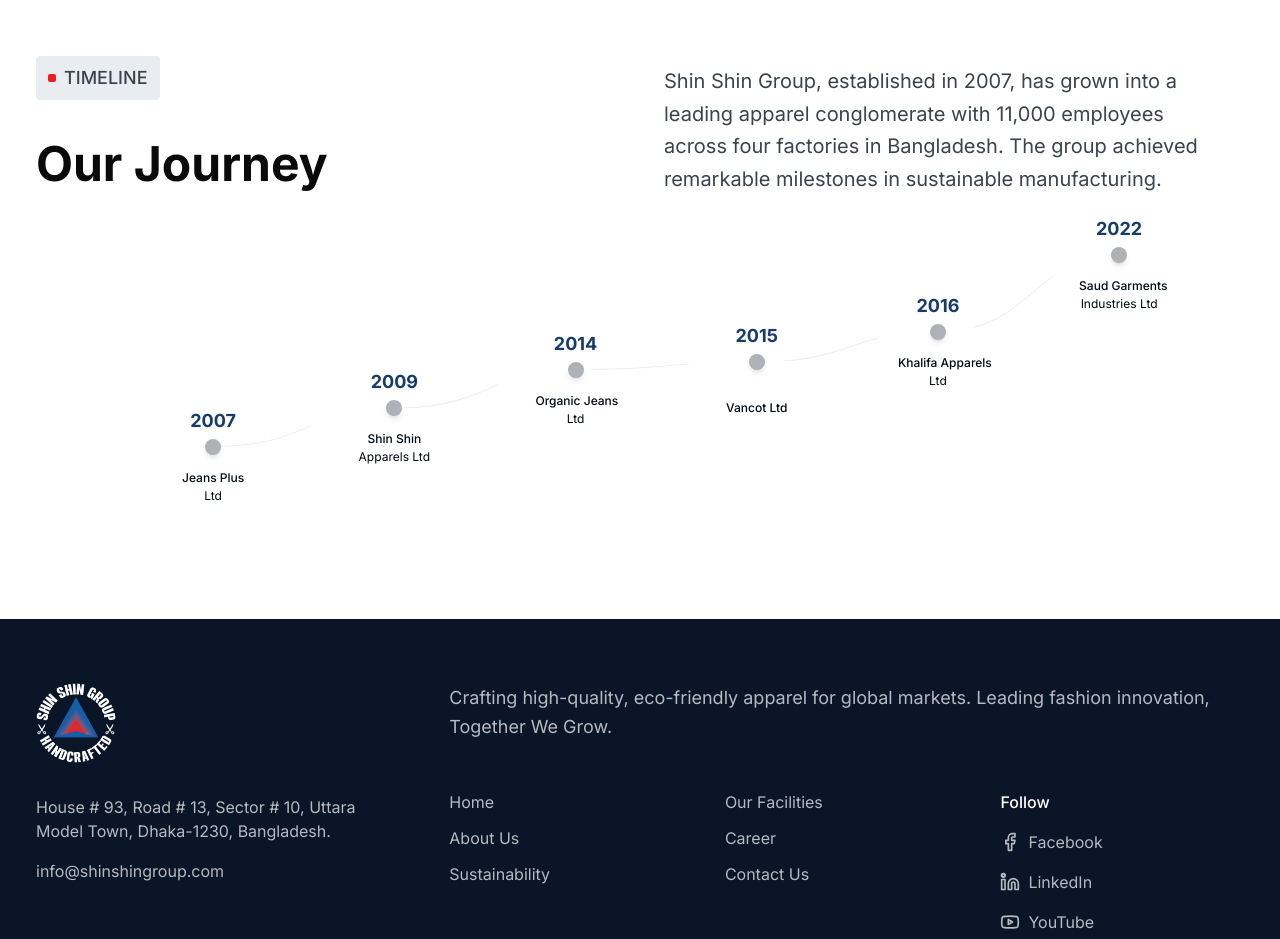
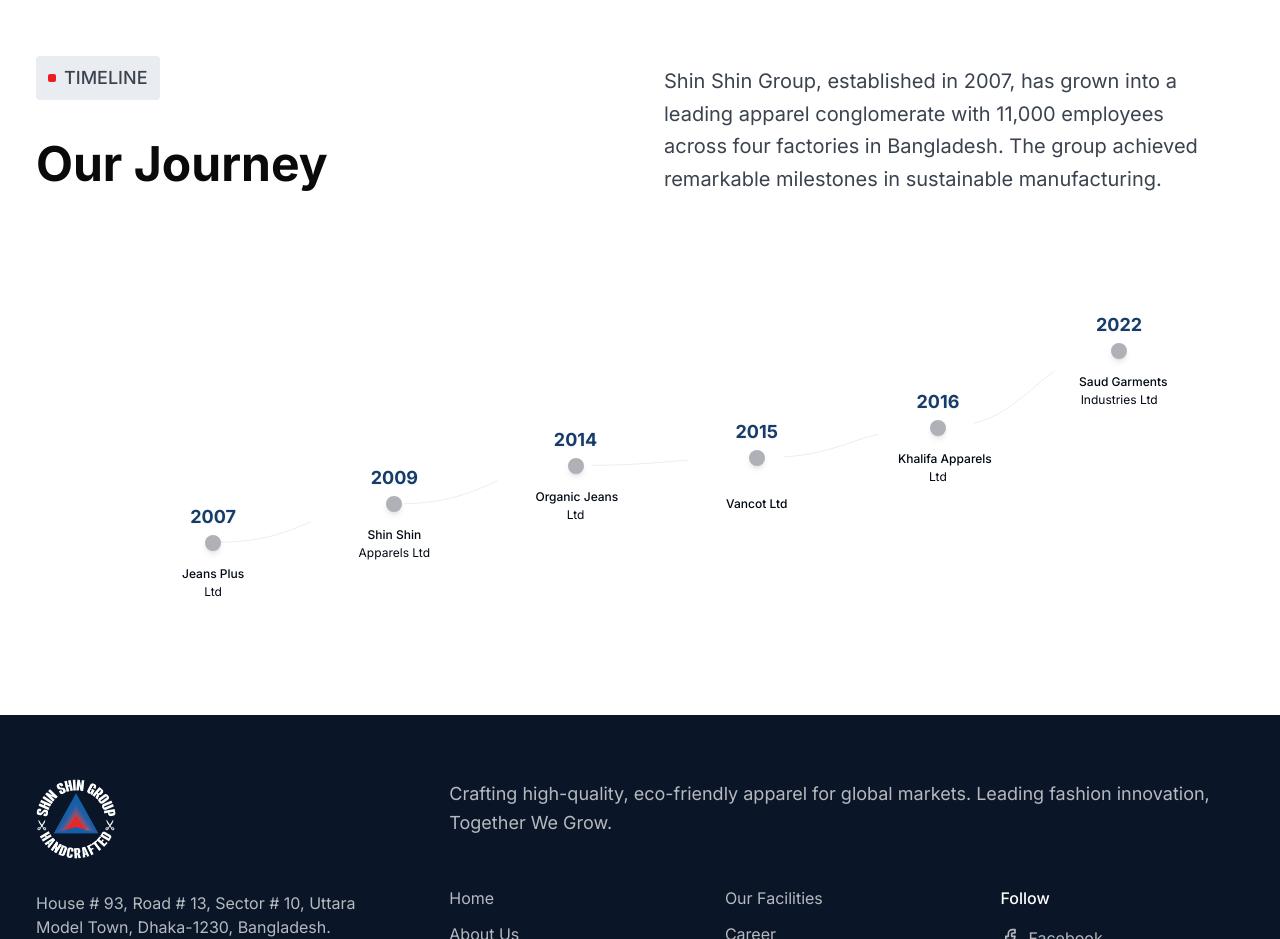
Before and after one commit to soyab-mostofa/ssg-website, a Next.js app: page /about in a window 1280 px wide. Shown: the part 2960-3899 px from the top of the page. Built offline with nearby package versions, Linux system fonts and the light colour scheme.

Commit message:
fix: adjust container margin for improved layout in InteractiveTimeline

```diff
--- a/src/app/_components/pages/about/InteractiveTimeline.tsx
+++ b/src/app/_components/pages/about/InteractiveTimeline.tsx
@@ -213,7 +213,7 @@
       subLeft="Shin Shin Group, established in 2007, has grown into a leading apparel conglomerate with 11,000 employees across four factories in Bangladesh. The group achieved remarkable milestones in sustainable manufacturing."
     >
       <motion.div
-        className="container relative mx-auto -mt-24 w-full"
+        className="-mt-18 container relative mx-auto w-full"
         variants={containerVariants}
         initial="hidden"
         whileInView="visible"
```
